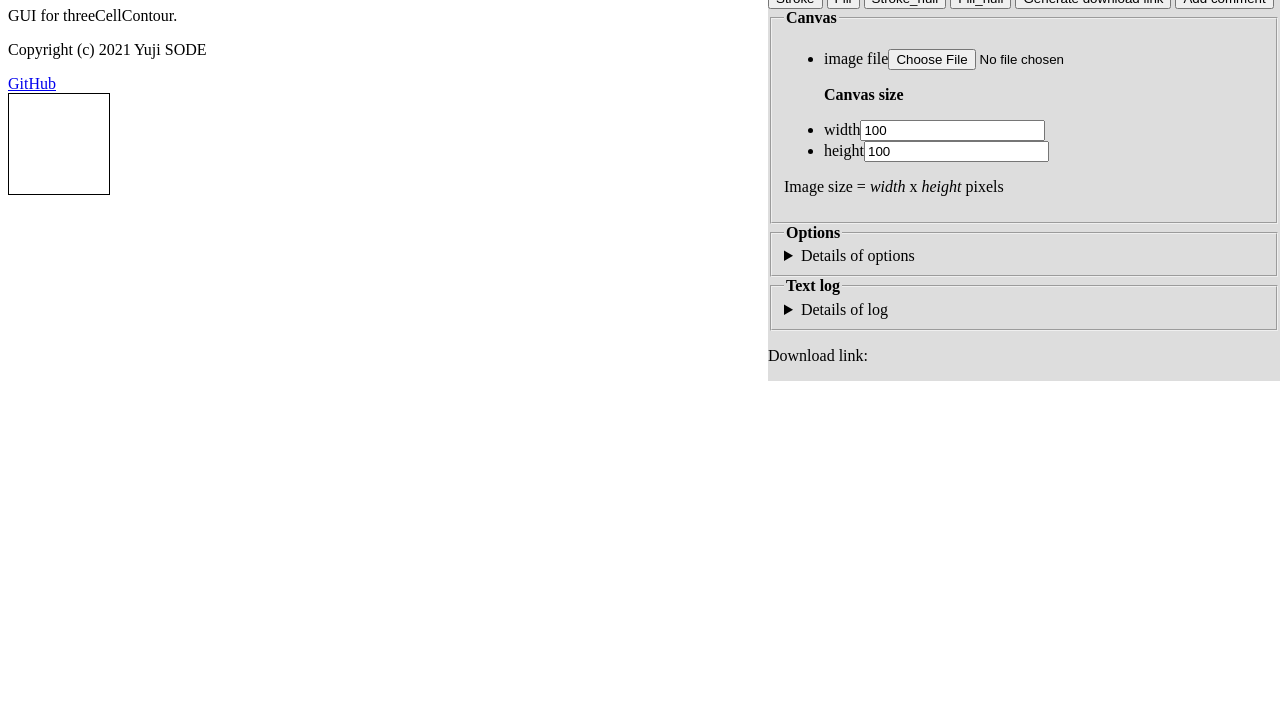
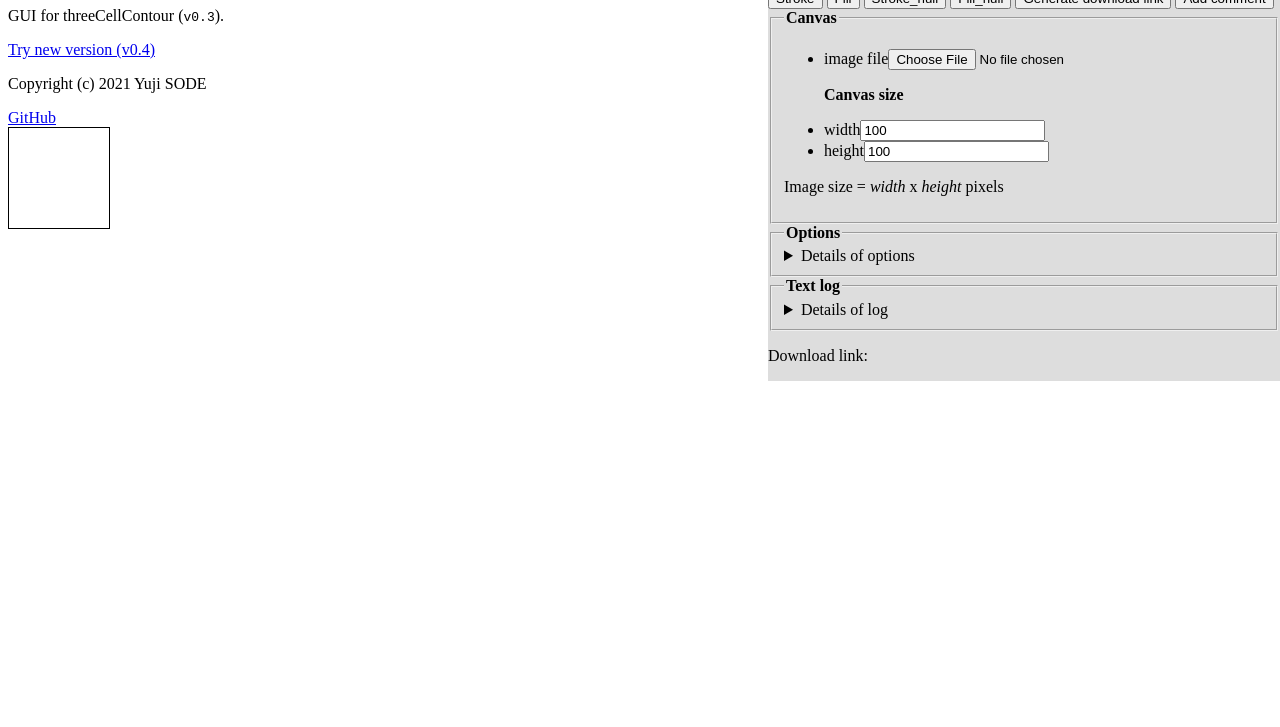
Before and after one commit to YujiSODE/threeCellContour, a plain HTML site: page index.html in a window 1280 px wide. Shown: the part 73-800 px from the top of the page. Drawn offline with Linux system fonts and the light colour scheme.

Commit message:
Add files via upload

```diff
--- a/index.html
+++ b/index.html
@@ -1,6 +1,6 @@
 <!--
 /*threeCellContour
-* index.html
+* index.html [v0.3]
 *===================================================================
 *	Copyright (c) 2021 Yuji SODE <yuji.sode@gmail.com>
 *
@@ -13,7 +13,7 @@
 	<head>
 		<meta charset='utf-8'>
 		<meta name='description' content="GUI for threeCellContour.">
-		<title>threeCellsContour</title>
+		<title>threeCellsContour v0.3</title>
 		<style type='text/css'>
 			canvas{
 				border:1px solid #000f;
@@ -54,7 +54,8 @@
 	<body>
 		<div>
 			<h1>threeCellContour</h1>
-			<p>GUI for threeCellContour.</p>
+			<p>GUI for threeCellContour (<code>v0.3</code>).</p>
+			<p><a href='index_v04.html'>Try new version (v0.4)</a></p>
 		</div>
 		<div id='formDiv' class='divRight'>
 			<div id='buttonsDiv'>
```
